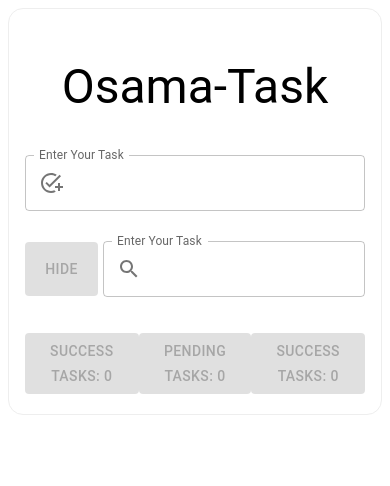
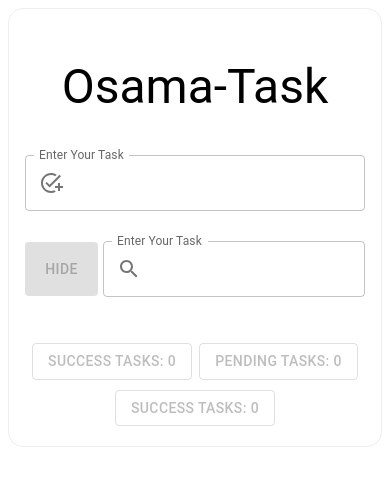
Before and after one commit to osama-maree/todo-task-react, a React (Create React App) app: page / in a window 390 px wide. Shown: the top 486 px of the page. Built offline with nearby package versions, Linux system fonts and the light colour scheme.

Commit message:
Add Responsive Design

```diff
--- a/src/component/CustomButton.jsx
+++ b/src/component/CustomButton.jsx
@@ -1,16 +1,17 @@
-import { Button } from '@mui/material';
-import React from 'react'
+import { Button } from "@mui/material";
+import React from "react";
 
-const CustomButton = ({type,dis,text}) => {
+const CustomButton = ({ type, dis, text }) => {
   return (
     <Button
-      variant="contained"
+      variant="outlined"
       color={type}
-    disabled={dis}
+      disabled={dis}
+      sx={{ marginTop: "10px" }}
     >
-     {text}
+      {text}
     </Button>
   );
-}
+};
 
-export default CustomButton
+export default CustomButton;
--- a/src/component/Footer.jsx
+++ b/src/component/Footer.jsx
@@ -10,6 +10,7 @@ const Footer = ({ tasks }) => {
         marginBottom: "20px",
         display: "flex",
         justifyContent: "space-evenly",
+        flexWrap: "wrap",
       }}
     >
       <CustomButton
--- a/src/component/Title.jsx
+++ b/src/component/Title.jsx
@@ -3,7 +3,7 @@ import React from 'react'
 
 const Title = ({title}) => {
   return (
-    <Typography variant="h3" gutterBottom sx={{ textAlign: "center" }} my={5}>
+    <Typography variant="h3" className='small-text' gutterBottom sx={{ textAlign: "center" }} my={5}>
      {title}
     </Typography>
   );
--- /dev/null
+++ b/src/index.css
@@ -0,0 +1,5 @@
+@media screen and (max-width: 600px) {
+  .small-text {
+    font-size: 16px !important;
+  }
+}
```
